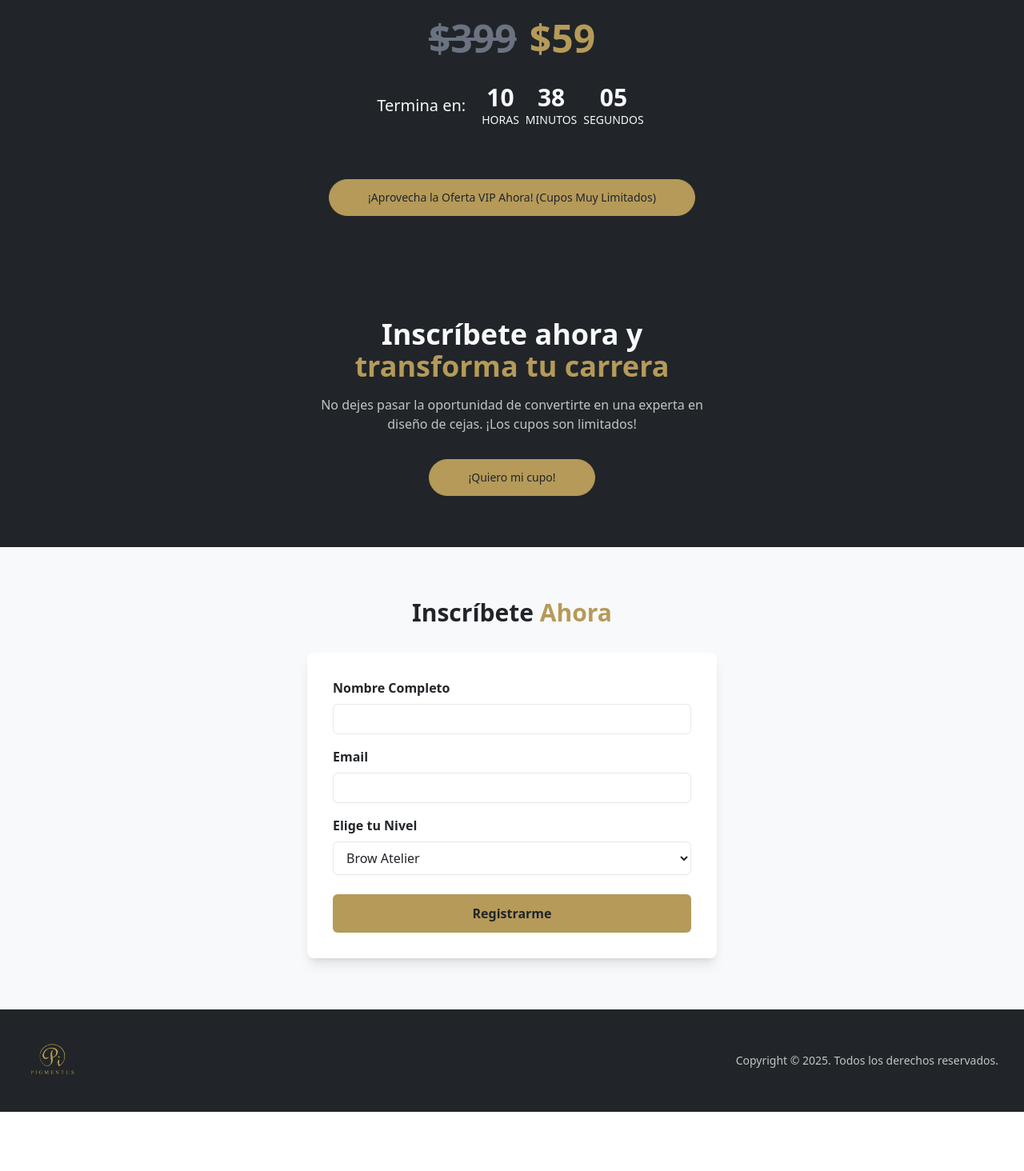
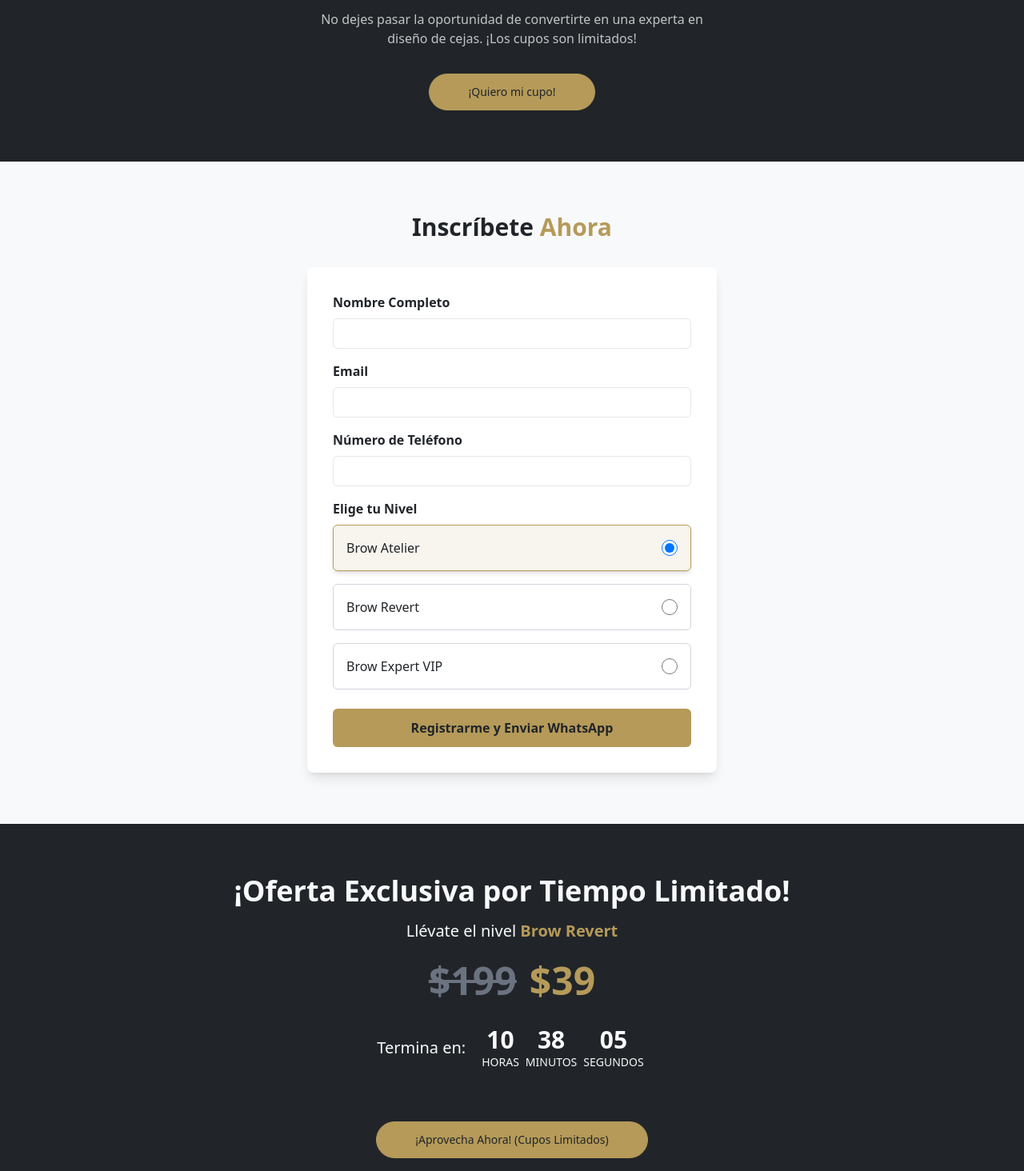
Before and after one commit to napobuilder/pigmentus-browlanding, a React (Vite) app: page / in a window 1280 px wide. Shown: the part 3586-5050 px from the top of the page at 80% size. Before the commit the page ends 4976 px from the top, so only its background shows below. Built offline with nearby package versions, Linux system fonts and the light colour scheme.

Commit message:
feat: Implement robust tier pre-selection, enhance mobile UX with radio buttons, dynamic CTA text, and fix countdown flickering

```diff
--- a/src/components/RegistrationForm.tsx
+++ b/src/components/RegistrationForm.tsx
@@ -1,3 +1,4 @@
+
 
 import React, { useEffect } from 'react';
 import { useForm } from 'react-hook-form';
@@ -8,48 +9,65 @@ import Section from './Section';
 const schema = z.object({
   name: z.string().min(3, { message: 'El nombre debe tener al menos 3 caracteres' }),
   email: z.string().email({ message: 'Por favor, introduce un email válido' }),
+  phone: z.string().min(10, { message: 'Por favor, introduce un número de teléfono válido (mínimo 10 dígitos)' }),
   tier: z.enum(['Brow Atelier', 'Brow Revert', 'Brow Expert VIP']),
 });
 
 type FormData = z.infer<typeof schema>;
 
-const RegistrationForm: React.FC = () => {
-  // Get tier from URL
-  const urlParams = new URLSearchParams(window.location.search);
-  const preselectedTier = urlParams.get('tier');
+interface RegistrationFormProps {
+  onTierChange: (tier: string) => void;
+  preselectTierFromParent: string | null;
+}
 
-  const { register, handleSubmit, formState: { errors }, setValue } = useForm<FormData>({
+const RegistrationForm: React.FC<RegistrationFormProps> = ({ onTierChange, preselectTierFromParent }) => {
+  const { register, handleSubmit, formState: { errors }, setValue, watch } = useForm<FormData>({
     resolver: zodResolver(schema),
     defaultValues: {
-      // Set default tier if valid, otherwise use 'Brow Atelier'
-      tier: preselectedTier && schema.shape.tier.options.includes(preselectedTier)
-        ? preselectedTier as 'Brow Atelier' | 'Brow Revert' | 'Brow Expert VIP'
+      tier: preselectTierFromParent && schema.shape.tier.options.includes(preselectTierFromParent)
+        ? preselectTierFromParent as 'Brow Atelier' | 'Brow Revert' | 'Brow Expert VIP'
         : 'Brow Atelier',
     },
   });
 
-  // Use useEffect to scroll to the form if a tier is preselected
+  const watchedTier = watch('tier');
+
   useEffect(() => {
-    if (preselectedTier) {
+    onTierChange(watchedTier);
+  }, [watchedTier, onTierChange]);
+
+  useEffect(() => {
+    if (preselectTierFromParent && watchedTier !== preselectTierFromParent) {
+      setValue('tier', preselectTierFromParent as 'Brow Atelier' | 'Brow Revert' | 'Brow Expert VIP', {
+        shouldValidate: true,
+        shouldDirty: true,
+      });
       const element = document.getElementById('registration-form');
       if (element) {
         element.scrollIntoView({ behavior: 'smooth' });
       }
     }
-  }, [preselectedTier]);
-
+  }, [preselectTierFromParent, setValue, watchedTier]);
 
   const onSubmit = (data: FormData) => {
-    console.log(data);
-    // Aquí se manejaría el envío del formulario (e.g., a una API)
-    alert(`¡Gracias por registrarte, ${data.name}! Has elegido el nivel ${data.tier}.`);
+    console.log('Submitting data:', data);
+
+    const whatsappMessage = encodeURIComponent(
+      `¡Hola! Me quiero registrar para el curso de cejas.\n` +
+      `Mi nombre es: ${data.name}\n` +
+      `Mi email es: ${data.email}\n` +
+      `Mi teléfono es: ${data.phone}\n` +
+      `He elegido el nivel: ${data.tier}`
+    );
+
+    window.location.href = `https://wa.me/584128998666?text=${whatsappMessage}`;
   };
 
   return (
     <Section id="registration-form" className="bg-brand-light py-16">
       <div className="container mx-auto px-4">
         <h2 className="text-3xl font-bold text-center mb-8 text-brand-dark">Inscríbete <span class='text-brand-gold'>Ahora</span></h2>
-        <form onSubmit={handleSubmit(onSubmit)} className="max-w-lg mx-auto bg-brand-white p-8 rounded-lg shadow-lg">
+        <form onSubmit={handleSubmit(onSubmit)} name="registration" data-netlify="true" className="max-w-lg mx-auto bg-brand-white p-8 rounded-lg shadow-lg">
           <div className="mb-4">
             <label htmlFor="name" className="block text-brand-dark font-bold mb-2">Nombre Completo</label>
             <input type="text" id="name" {...register('name')} className="w-full px-3 py-2 leading-tight text-brand-dark border rounded-md bg-brand-white focus:outline-none focus:border-brand-gold focus:ring-1 focus:ring-brand-gold" />
@@ -60,17 +78,37 @@ const RegistrationForm: React.FC = () => {
             <input type="email" id="email" {...register('email')} className="w-full px-3 py-2 leading-tight text-brand-dark border rounded-md bg-brand-white focus:outline-none focus:border-brand-gold focus:ring-1 focus:ring-brand-gold" />
             {errors.email && <p className="text-red-500 text-xs italic mt-1">{errors.email.message}</p>}
           </div>
+          <div className="mb-4">
+            <label htmlFor="phone" className="block text-brand-dark font-bold mb-2">Número de Teléfono</label>
+            <input type="tel" id="phone" {...register('phone')} className="w-full px-3 py-2 leading-tight text-brand-dark border rounded-md bg-brand-white focus:outline-none focus:border-brand-gold focus:ring-1 focus:ring-brand-gold" />
+            {errors.phone && <p className="text-red-500 text-xs italic mt-1">{errors.phone.message}</p>}
+          </div>
           <div className="mb-6">
-            <label htmlFor="tier" className="block text-brand-dark font-bold mb-2">Elige tu Nivel</label>
-            <select id="tier" {...register('tier')} className="w-full px-3 py-2 leading-tight text-brand-dark border rounded-md bg-brand-white focus:outline-none focus:border-brand-gold focus:ring-1 focus:ring-brand-gold">
-              <option>Brow Atelier</option>
-              <option>Brow Revert</option>
-              <option>Brow Expert VIP</option>
-            </select>
+            <label className="block text-brand-dark font-bold mb-2">Elige tu Nivel</label>
+            <div className="grid grid-cols-1 gap-4">
+              {[ 'Brow Atelier', 'Brow Revert', 'Brow Expert VIP' ].map((tierOption) => (
+                <label
+                  key={tierOption}
+                  className={`flex items-center justify-between p-4 border rounded-md cursor-pointer transition-all duration-200
+                    ${watchedTier === tierOption ? 'border-brand-gold bg-brand-gold/10 shadow-md' : 'border-gray-300 bg-brand-white hover:border-brand-gold/50'}`}
+                >
+                  <span className="font-medium text-brand-dark">{tierOption}</span>
+                  <input
+                    type="radio"
+                    value={tierOption}
+                    {...register('tier')}
+                    className="form-radio h-5 w-5 text-brand-gold"
+                  />
+                </label>
+              ))}
+            </div>
+            {errors.tier && <p className="text-red-500 text-xs italic mt-1">{errors.tier.message}</p>}
           </div>
           <div className="flex items-center justify-center">
             <button type="submit" className="w-full bg-brand-gold text-brand-dark font-bold py-3 px-4 rounded-md transition hover:opacity-90 focus:outline-none focus:shadow-outline">
-              Registrarme
+              {watchedTier === 'Brow Atelier' && 'Registrarme y Enviar WhatsApp'}
+              {watchedTier === 'Brow Revert' && '¡Sí, quiero mi acceso a Brow Revert!'}
+              {watchedTier === 'Brow Expert VIP' && '¡Acceder a la Experiencia VIP!'}
             </button>
           </div>
         </form>
--- a/src/components/Tiers.tsx
+++ b/src/components/Tiers.tsx
@@ -52,7 +52,8 @@ const Tiers: React.FC = () => {
             <button className="bg-brand-gold text-brand-dark font-bold py-2 px-4 rounded transition hover:opacity-90" onClick={() => window.location.href = '#registration-form'}>Comprar Ahora</button>
           </div>
           {/* Tier 3 */}
-          <div className="border bg-brand-white rounded-lg p-8 flex flex-col shadow-lg">
+          <div className="border bg-brand-white rounded-lg p-8 flex flex-col shadow-lg relative">
+            <span className="bg-red-500 text-white px-3 py-1 text-sm font-bold absolute top-0 right-0 -mt-3 mr-3 rounded-full">¡Oferta Limitada!</span>
             <h3 className="text-2xl font-bold mb-4">Brow Expert VIP</h3>
             <p className="text-4xl font-bold mb-4"><span className="line-through text-gray-500 text-2xl mr-2">$399</span> $59</p>
             <ul className="text-lg mb-8 flex-grow">
--- a/src/components/UrgencySection.tsx
+++ b/src/components/UrgencySection.tsx
@@ -1,27 +1,98 @@
 
-import React from 'react';
+import React, { useState, useEffect } from 'react';
 import Section from './Section';
 
-const UrgencySection: React.FC = () => {
+interface UrgencySectionProps {
+  onSelectTier: (tier: string) => void;
+}
+
+const UrgencySection: React.FC<UrgencySectionProps> = ({ onSelectTier }) => {
+  const calculateTimeLeft = () => {
+    const now = new Date();
+    const nextMidnight = new Date(now);
+    nextMidnight.setDate(now.getDate() + 1);
+    nextMidnight.setHours(0, 0, 0, 0);
+
+    const difference = +nextMidnight - +now;
+    let timeLeft: { horas?: number; minutos?: number; segundos?: number } = {};
+
+    if (difference > 0) {
+      timeLeft = {
+        horas: Math.floor((difference / (1000 * 60 * 60)) % 24),
+        minutos: Math.floor((difference / 1000 / 60) % 60),
+        segundos: Math.floor((difference / 1000) % 60),
+      };
+    }
+
+    return timeLeft;
+  };
+
+  const [timeLeft, setTimeLeft] = useState(calculateTimeLeft());
+
+  useEffect(() => {
+    const timer = setTimeout(() => {
+      setTimeLeft(calculateTimeLeft());
+    }, 1000);
+
+    return () => clearTimeout(timer);
+  }, [timeLeft]); // Added dependency array
+
+  const timerComponents = [];
+
+  // Always render all three components, display 00 if value is undefined
+  timerComponents.push(
+    <span key="horas" className="text-center mx-1">
+      <span className="text-3xl font-bold">{String(timeLeft.horas || 0).padStart(2, '0')}</span>
+      <span className="text-sm uppercase block">horas</span>
+    </span>
+  );
+  timerComponents.push(
+    <span key="minutos" className="text-center mx-1">
+      <span className="text-3xl font-bold">{String(timeLeft.minutos || 0).padStart(2, '0')}</span>
+      <span className="text-sm uppercase block">minutos</span>
+    </span>
+  );
+  timerComponents.push(
+    <span key="segundos" className="text-center mx-1">
+      <span className="text-3xl font-bold">{String(timeLeft.segundos || 0).padStart(2, '0')}</span>
+      <span className="text-sm uppercase block">segundos</span>
+    </span>
+  );
+
+  const offerEnded = !timeLeft.horas && !timeLeft.minutos && !timeLeft.segundos && Object.keys(timeLeft).length > 0;
+
   return (
     <Section className="bg-brand-dark text-brand-light py-16" id="urgency-offer">
       <div className="mx-auto max-w-screen-xl px-4 text-center">
         <h2 className="text-3xl font-bold sm:text-4xl mb-4">
-          ¡Inscríbete en el nivel <span className="text-brand-gold">Brow Revert</span>!
+          ¡Oferta Exclusiva por Tiempo Limitado!
         </h2>
         <p className="text-xl mb-6">
-          Aprovecha esta oportunidad para transformar tu carrera con nuestro programa más popular.
+          Llévate el nivel <span className="text-brand-gold font-bold">Brow Revert</span>
         </p>
         <p className="text-5xl font-extrabold mb-8">
           <span className="line-through text-gray-500 mr-4">$199</span>
           <span className="text-brand-gold">$39</span>
         </p>
 
+        {!offerEnded ? (
+          <div className="flex justify-center items-center mb-8">
+            <p className="text-xl mr-4">Termina en:</p>
+            {timerComponents}
+          </div>
+        ) : (
+          <p className="text-2xl font-bold mb-8">¡La oferta ha terminado!</p>
+        )}
+
         <a
-          href="#registration-form?tier=Brow Revert"
+          href="#registration-form"
+          onClick={() => {
+            onSelectTier('Brow Revert');
+            window.location.hash = "registration-form";
+          }}
           className="mt-8 inline-block rounded-full border border-brand-gold bg-brand-gold px-12 py-3 text-sm font-medium text-brand-dark transition hover:opacity-90 focus:outline-none focus:ring"
         >
-          ¡Regístrate en Brow Revert!
+          ¡Aprovecha Ahora! (Cupos Limitados)
         </a>
       </div>
     </Section>
--- a/src/components/UrgencySectionVIP.tsx
+++ b/src/components/UrgencySectionVIP.tsx
@@ -1,7 +1,11 @@
 import React, { useState, useEffect } from 'react';
 import Section from './Section';
 
-const UrgencySectionVIP: React.FC = () => {
+interface UrgencySectionVIPProps {
+  onSelectTier: (tier: string) => void;
+}
+
+const UrgencySectionVIP: React.FC<UrgencySectionVIPProps> = ({ onSelectTier }) => {
   const calculateTimeLeft = () => {
     const now = new Date();
     const nextMidnight = new Date(now);
@@ -9,7 +13,7 @@ const UrgencySectionVIP: React.FC = () => {
     nextMidnight.setHours(0, 0, 0, 0);
 
     const difference = +nextMidnight - +now;
-    let timeLeft = {};
+    let timeLeft: { horas?: number; minutos?: number; segundos?: number } = {};
 
     if (difference > 0) {
       timeLeft = {
@@ -30,24 +34,31 @@ const UrgencySectionVIP: React.FC = () => {
     }, 1000);
 
     return () => clearTimeout(timer);
-  });
+  }, [timeLeft]); // Added dependency array
 
-  const timerComponents: JSX.Element[] = [];
+  const timerComponents = [];
 
-  Object.keys(timeLeft).forEach((interval) => {
-    // @ts-ignore
-    if (!timeLeft[interval]) {
-      return;
-    }
+  // Always render all three components, display 00 if value is undefined
+  timerComponents.push(
+    <span key="horas" className="text-center mx-1">
+      <span className="text-3xl font-bold">{String(timeLeft.horas || 0).padStart(2, '0')}</span>
+      <span className="text-sm uppercase block">horas</span>
+    </span>
+  );
+  timerComponents.push(
+    <span key="minutos" className="text-center mx-1">
+      <span className="text-3xl font-bold">{String(timeLeft.minutos || 0).padStart(2, '0')}</span>
+      <span className="text-sm uppercase block">minutos</span>
+    </span>
+  );
+  timerComponents.push(
+    <span key="segundos" className="text-center mx-1">
+      <span className="text-3xl font-bold">{String(timeLeft.segundos || 0).padStart(2, '0')}</span>
+      <span className="text-sm uppercase block">segundos</span>
+    </span>
+  );
 
-    timerComponents.push(
-      <span key={interval} className="text-center mx-1">
-        {/* @ts-ignore */}
-        <span className="text-3xl font-bold">{String(timeLeft[interval]).padStart(2, '0')}</span>
-        <span className="text-sm uppercase block">{interval}</span>
-      </span>
-    );
-  });
+  const offerEnded = !timeLeft.horas && !timeLeft.minutos && !timeLeft.segundos && Object.keys(timeLeft).length > 0;
 
   return (
     <Section className="bg-brand-dark text-brand-light py-16" id="urgency-offer-vip">
@@ -58,12 +69,12 @@ const UrgencySectionVIP: React.FC = () => {
         <p className="text-xl mb-6">
           Accede al nivel <span className="text-brand-gold font-bold">Brow Expert VIP</span>
         </p>
-        <p className="text-5xl font-extrabold mb-8">
-          <span className="line-through text-gray-500 mr-4">$399</span>
-          <span className="text-brand-gold">$59</span>
+        <p className="text-5xl font-extrabold mb-8 bg-red-500 text-white px-4 py-2 rounded-lg inline-block">
+          <span className="line-through text-gray-300 mr-4">$399</span>
+          <span>$59</span>
         </p>
 
-        {timerComponents.length ? (
+        {!offerEnded ? (
           <div className="flex justify-center items-center mb-8">
             <p className="text-xl mr-4">Termina en:</p>
             {timerComponents}
@@ -73,7 +84,11 @@ const UrgencySectionVIP: React.FC = () => {
         )}
 
         <a
-          href="#registration-form?tier=Brow Expert VIP"
+          href="#registration-form"
+          onClick={() => {
+            onSelectTier('Brow Expert VIP');
+            window.location.hash = "registration-form";
+          }}
           className="mt-8 inline-block rounded-full border border-brand-gold bg-brand-gold px-12 py-3 text-sm font-medium text-brand-dark transition hover:opacity-90 focus:outline-none focus:ring"
         >
           ¡Aprovecha la Oferta VIP Ahora! (Cupos Muy Limitados)
--- a/src/pages/HomePage.tsx
+++ b/src/pages/HomePage.tsx
@@ -1,5 +1,5 @@
 
-import React from 'react';
+import React, { useState } from 'react';
 import Hero from '../components/Hero';
 import Tiers from '../components/Tiers';
 import Features from '../components/Features';
@@ -8,9 +8,18 @@ import Instructor from '../components/Instructor';
 import CTA from '../components/CTA';
 import RegistrationForm from '../components/RegistrationForm';
 import Footer from '../components/Footer';
+import UrgencySection from '../components/UrgencySection';
 import UrgencySectionVIP from '../components/UrgencySectionVIP';
 
 const HomePage: React.FC = () => {
+  const [selectedTierForConditionalRender, setSelectedTierForConditionalRender] = useState<string | null>(null);
+  const [tierToPreselectInForm, setTierToPreselectInForm] = useState<string | null>(null);
+
+  const handleSelectTier = (tier: string) => {
+    setTierToPreselectInForm(tier);
+    setSelectedTierForConditionalRender(tier);
+  };
+
   return (
     <div>
       <Hero />
@@ -18,9 +27,15 @@ const HomePage: React.FC = () => {
       <Testimonials />
       <Instructor />
       <Tiers />
-      <UrgencySectionVIP />
       <CTA />
-      <RegistrationForm />
+      <RegistrationForm
+        onTierChange={setSelectedTierForConditionalRender}
+        preselectTierFromParent={tierToPreselectInForm}
+      />
+      {selectedTierForConditionalRender === 'Brow Atelier' && (
+        <UrgencySection onSelectTier={handleSelectTier} />
+      )}
+      <UrgencySectionVIP onSelectTier={handleSelectTier} />
       <Footer />
     </div>
   );
```
